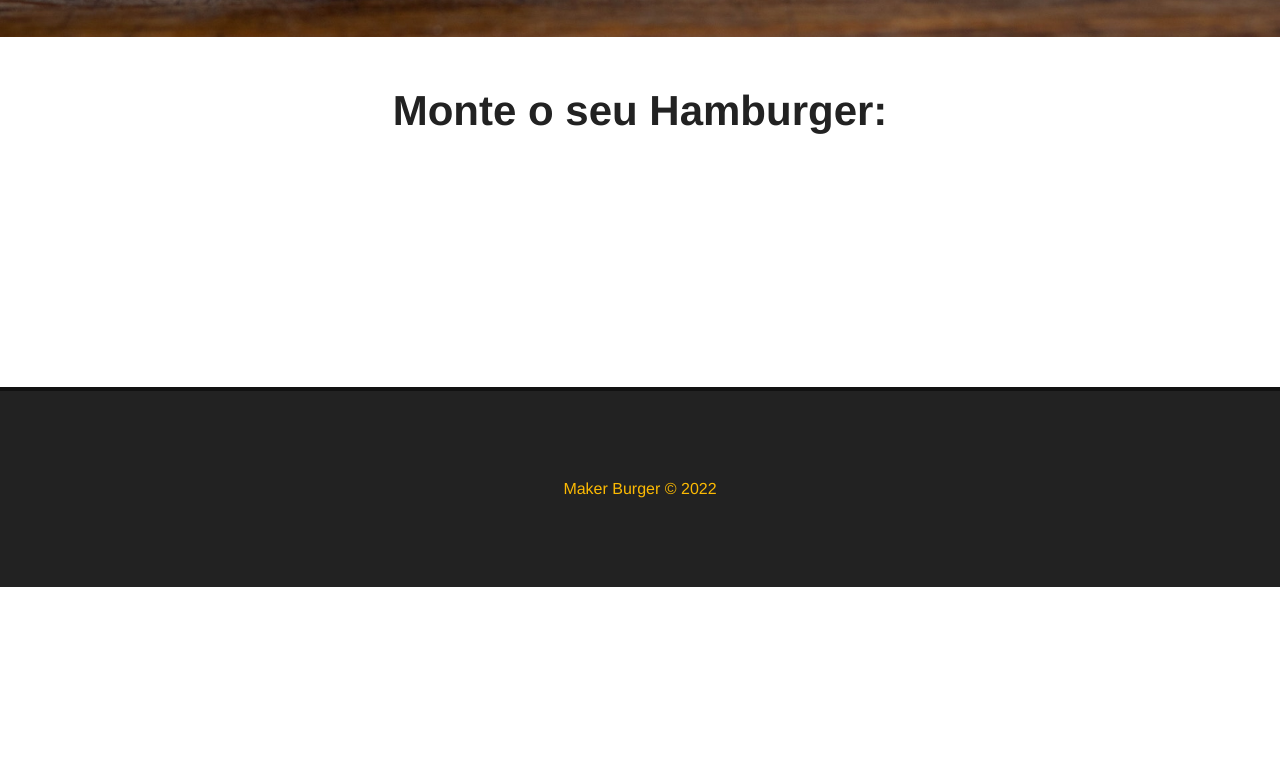
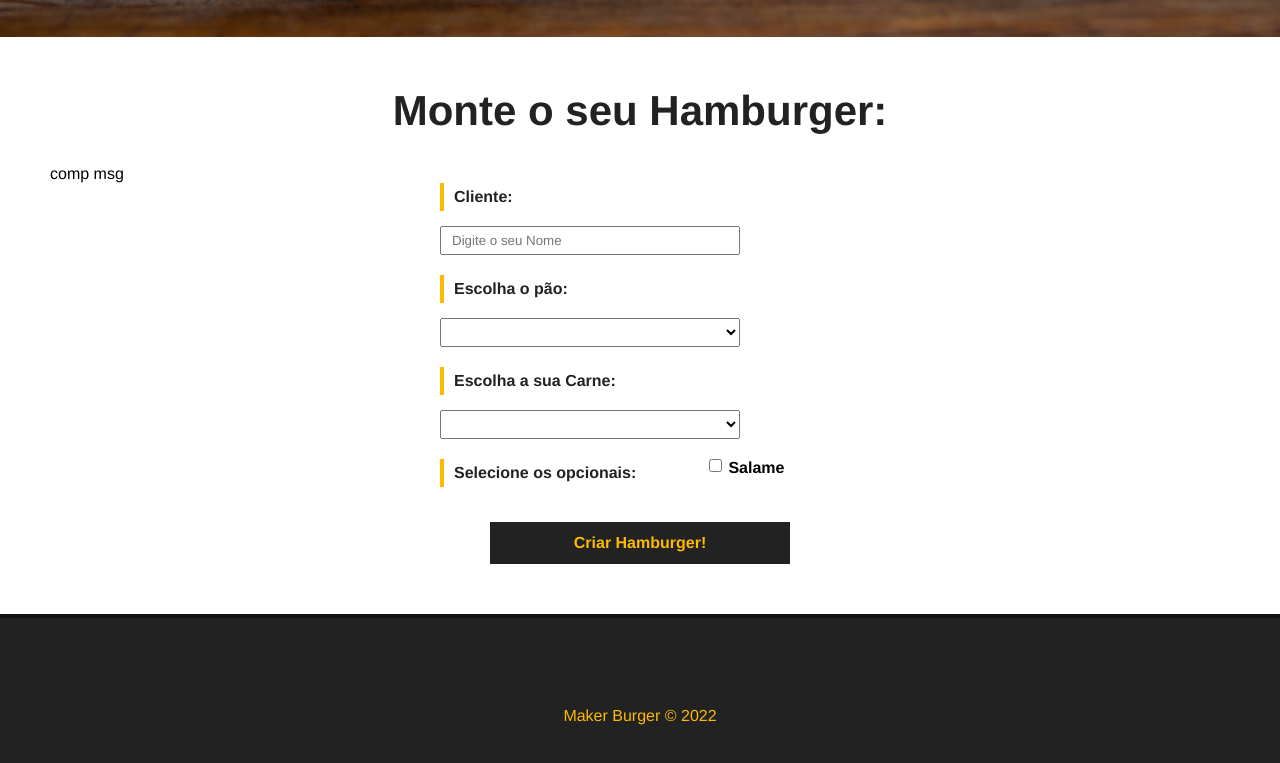
Before and after one commit to Dinos-s/Maker-Buguer_vue, a Vue app: page / in a window 1280 px wide. Shown: the part 541-1304 px from the top of the page. Before the commit the page ends 1128 px from the top, so only its background shows below. Built offline with nearby package versions, Linux system fonts and the light colour scheme.

Commit message:
criando e estilizando formulário

```diff
--- /dev/null
+++ b/src/components/Form.vue
@@ -0,0 +1,114 @@
+<template>
+    <div>
+        <p>comp msg</p>
+        <div>
+            <form id="burger-form">
+                <div class="input-container">
+                    <label for="nome">Cliente:</label>
+                    <input type="text" id="nome" name="nome" v-model="nome" placeholder="Digite o seu Nome">
+                </div>
+                <div class="input-container">
+                    <label for="pao">Escolha o pão:</label>
+                    <select name="pao" id="pao" v-model="pao">
+                        <option value="">Selecione o seu pão:</option>
+                        <option value="integral">Integral</option>
+                    </select>
+                </div>
+                <div class="input-container">
+                    <label for="carne">Escolha a sua Carne:</label>
+                    <select id="carne" name="carne" v-model="carne">
+                        <option value="">Selecione o tipo de carne:</option>
+                        <option value="frango">Frango</option>
+                    </select>
+                </div>
+                <div id="opcionais-container" class="input-container">
+                    <label id="opcionais-title" for="opicionais">Selecione os opcionais:</label>
+                    <div class="checkbox-container">
+                        <input type="checkbox" name="opcional" v-model="opcionais" value="salame">
+                        <span>Salame</span>
+                    </div>
+                </div>
+                <div class="input-container">
+                    <input type="submit" class="submit-btn" value="Criar Hamburger!">
+                </div>
+            </form>
+        </div>
+    </div>
+</template>
+
+<style scoped>
+    #burger-form{
+        max-width: 400px;
+        margin: 0 auto;
+    }
+
+    .input-container{
+        display: flex;
+        flex-direction: column;
+        margin-bottom: 20px;
+    }
+
+    label{
+        font-weight: bold;
+        margin-bottom: 15px;
+        color: #222;
+        padding: 5px 10px;
+        border-left: 4px solid #fcba03;
+    }
+
+    input, select{
+        padding: 5px 10px;
+        width: 300px;
+    }
+
+    #opcionais-container{
+        flex-direction: row;
+        flex-direction: wrap;
+    }
+
+    #opcionais-title{
+        width: 100%;
+    }
+
+    .checkbox-container{
+        display: flex;
+        align-items: flex-start;
+        width: 50%;
+        margin-bottom: 20px;
+    }
+
+    .checkbox-container span, .checkbox-container input{
+        width: auto;
+    }
+
+    .checkbox-container span{
+        margin-left: 6px;
+        font-weight: bold;
+    }
+
+    .submit-btn{
+        background-color: #222;
+        color: #fcba03;
+        font-weight: bold;
+        border: 2px solid #222;
+        padding: 10px;
+        font-size: 16px;
+        margin: 0 auto;
+        cursor: pointer;
+        transition: .5s;
+    }
+
+    .submit-btn:hover{
+        background-color: transparent;
+        color: #222;
+    }
+</style>
+
+<script>
+    export default{
+        name: "Form",
+        data(){
+
+        }
+    }
+</script>
--- a/src/views/Home.vue
+++ b/src/views/Home.vue
@@ -2,6 +2,7 @@
   <Banner/>
   <div class="main-container">
     <h1>Monte o seu Hamburger:</h1>
+    <Form/>
   </div>
 </template>
 
@@ -11,10 +12,12 @@
 
 <script>
   import Banner from "../components/Banner.vue";
+  import Form from "../components/Form.vue";
   export default{
     name: 'Home',
     components: {
       Banner,
+      Form,
     }
   }
 </script>
```
